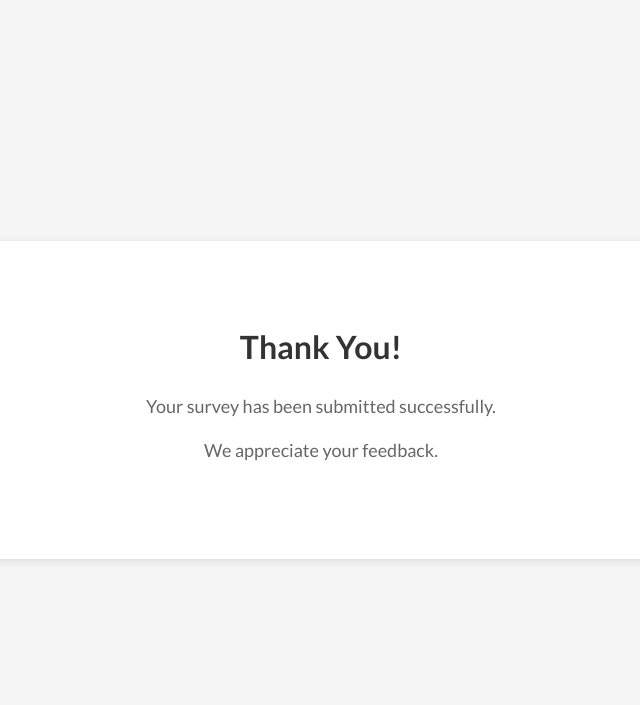
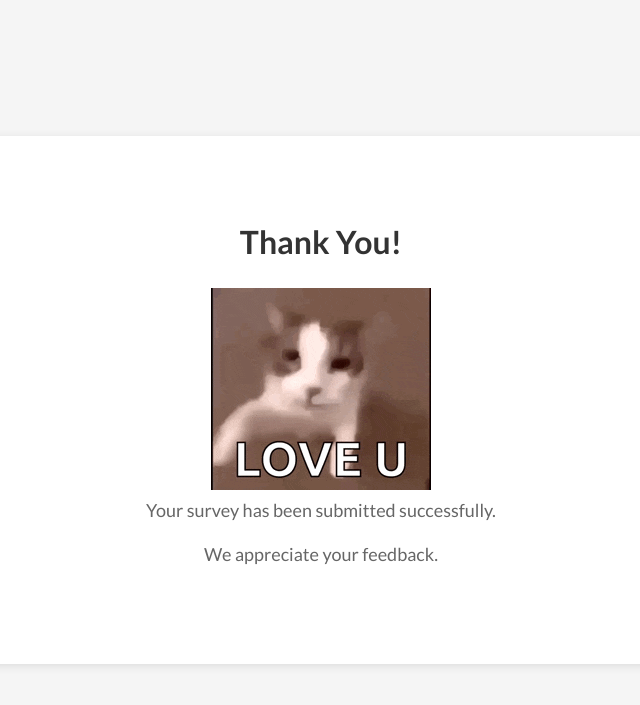
Before and after one commit to MightBeVik/HCAISurvey, a Flask app: page /thank-you in a window 1280 px wide. Shown: the top 705 px of the page, without its empty margins (319-959 px from the left). Run offline with Flask 3, Linux system fonts and the light colour scheme.

Commit message:
copilot is being a bitch

```diff
--- a/templates/thank_you.html
+++ b/templates/thank_you.html
@@ -10,6 +10,7 @@
     <div class="container">
         <div class="thank-you-content">
             <h1>Thank You!</h1>
+            <img src="{{ url_for('static', filename='images/catlove.gif') }}" alt="Thank You" class="thank-you-image">
             <p>Your survey has been submitted successfully.</p>
             <p>We appreciate your feedback.</p>
         </div>
```
